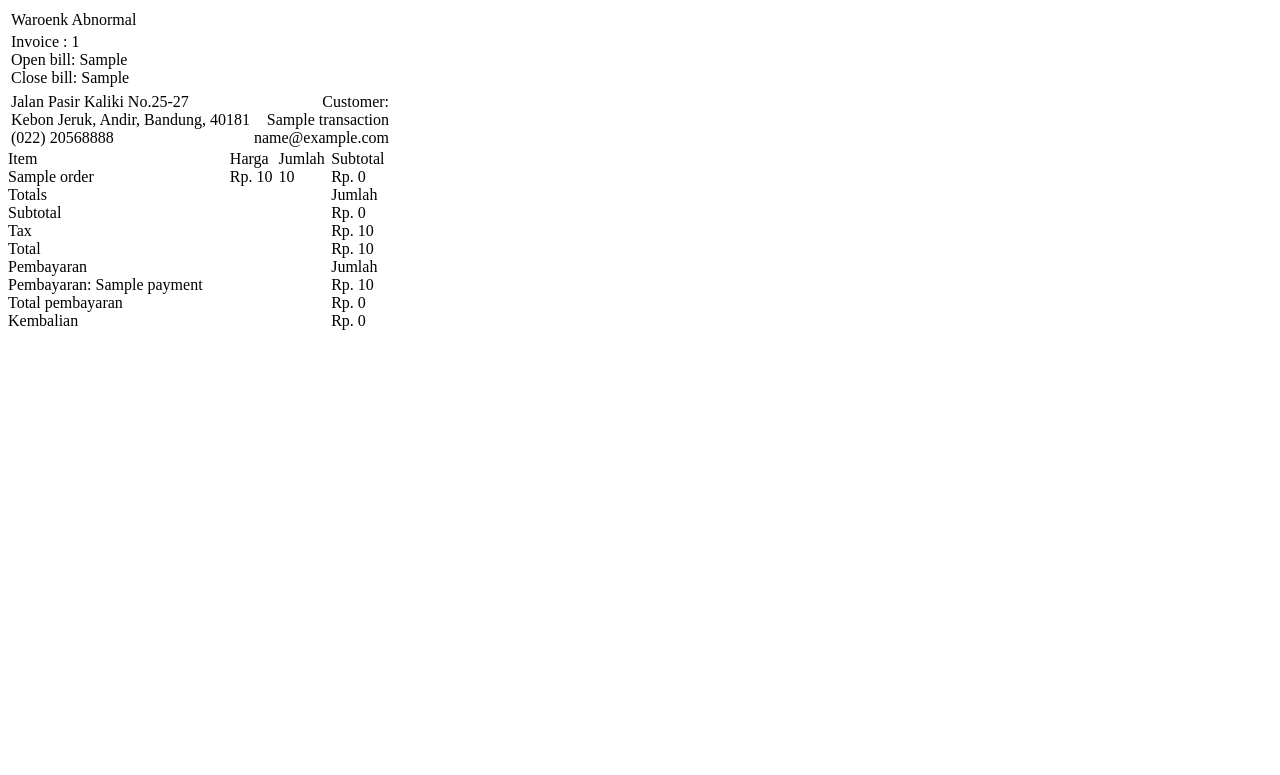
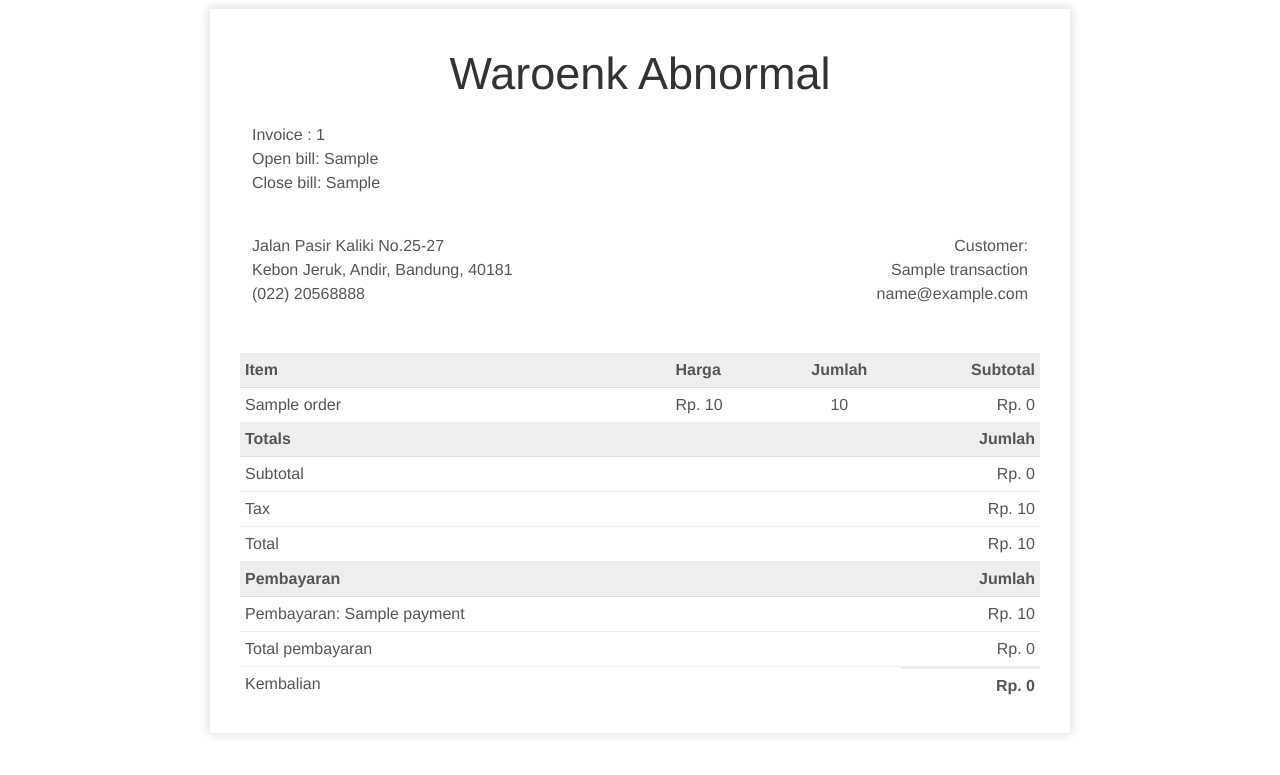
Before and after one commit to farrelnajib/Kasir, a PHP site: the page made by application/views/Invoice.php in a window 1280 px wide. Shown: the top 775 px of the page. Run offline with PHP 8.4, Linux system fonts and the light colour scheme; the template is opened without the code that fills it: most values are stand-ins (such as "Sample title", 1, 10 or a date in 2020); data that the repository does not hold is empty.

Commit message:
Change SMTP settings and fix invoice display

```diff
--- a/application/views/Invoice.php
+++ b/application/views/Invoice.php
@@ -10,7 +10,98 @@ if (empty($transaction->customer_email)) {
 
 <head>
 	<meta charset="utf-8">
-  <link rel="stylesheet" href="<?= base_url('assets/css/invoice.css'); ?>">
+	<style>
+		.invoice-box {
+			max-width: 800px;
+			margin: auto;
+			padding: 30px;
+			border: 1px solid #eee;
+			box-shadow: 0 0 10px rgba(0, 0, 0, .15);
+			font-size: 16px;
+			line-height: 24px;
+			font-family: 'Helvetica Neue', 'Helvetica', Helvetica, Arial, sans-serif;
+			color: #555;
+		}
+
+		.invoice-box table {
+			width: 100%;
+			line-height: inherit;
+		}
+
+		.invoice-box table td {
+			padding: 5px;
+			vertical-align: top;
+		}
+
+		.invoice-box table tr.top table td {
+			padding-bottom: 20px;
+		}
+
+		.invoice-box table tr.top table td.title {
+			font-size: 45px;
+			line-height: 45px;
+			color: #333;
+		}
+
+		.invoice-box table tr.information table td {
+			padding-bottom: 40px;
+		}
+
+		.invoice-box table tr.heading td {
+			background: #eee;
+			border-bottom: 1px solid #ddd;
+			font-weight: bold;
+		}
+
+		.invoice-box table tr.item td {
+			border-bottom: 1px solid #eee;
+		}
+
+		.invoice-box table tr.item.last td {
+			border-bottom: none;
+		}
+
+		.invoice-box table tr.total td:nth-child(4) {
+			border-top: 2px solid #eee;
+			font-weight: bold;
+		}
+
+		td:nth-child(4) {
+			text-align: right;
+		}
+
+		@media only screen and (max-width: 600px) {
+			.invoice-box table tr.top table td {
+				width: 100%;
+				display: block;
+				text-align: center;
+			}
+
+			.invoice-box table tr.information table td {
+				width: 100%;
+				display: block;
+				text-align: center;
+			}
+		}
+
+		/** RTL **/
+		.rtl {
+			direction: rtl;
+			font-family: Tahoma, 'Helvetica Neue', 'Helvetica', Helvetica, Arial, sans-serif;
+		}
+
+		.rtl table {
+			text-align: right;
+		}
+
+		.rtl table tr td:nth-child(2) {
+			text-align: left;
+		}
+
+		.jumlah {
+			text-align: center
+		}
+	</style>
 </head>
 
 <body>
```
Also changed, not shown: application/controllers/Transaction.php (+4 -6 lines). Lines whose indentation alone changed are shown as unchanged.
